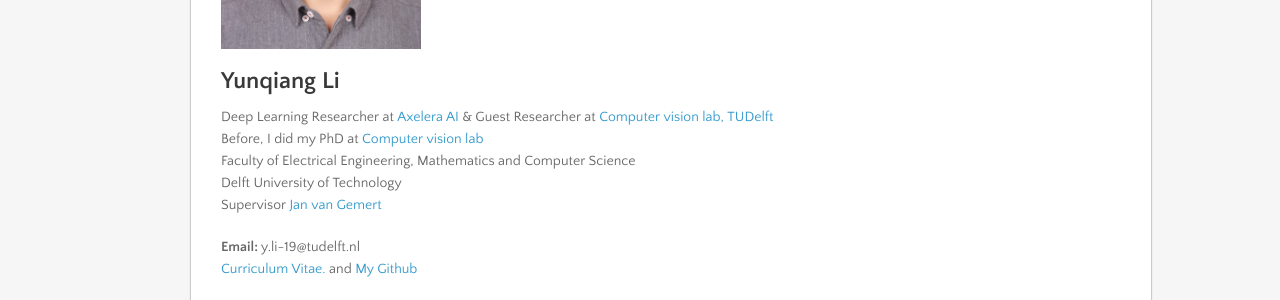
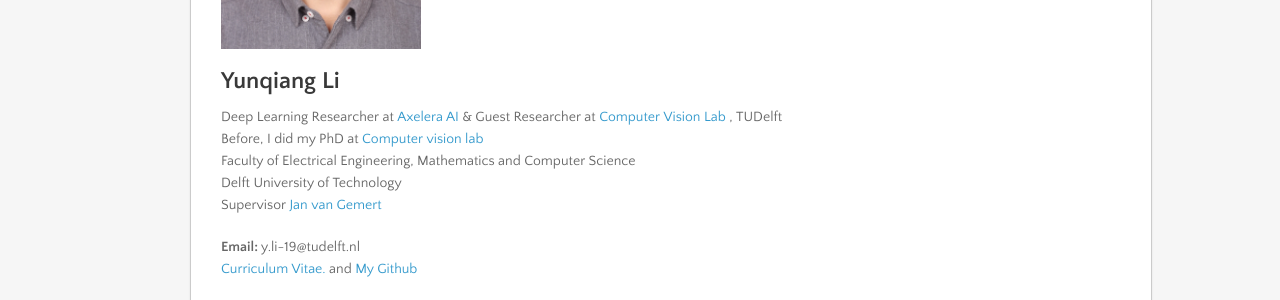
Before and after one commit to liyunqianggyn/liyunqianggyn.github.io, a Jekyll site: the page built from index.md, in a window 1280 px wide and 900 px high. Shown: the part 354-654 px from the top of the window. Built offline with Jekyll 4.4.1, drawn with Linux system fonts in a browser that asks for light colours; nearby versions of some CDN libraries; our own code applies the rules of GitHub Pages for plain Markdown files.

```diff
--- a/index.md
+++ b/index.md
@@ -2,7 +2,7 @@
 
 ## Yunqiang Li <br/>
 
-Deep Learning Researcher at <a href="https://www.axelera.ai/team/">Axelera AI</a>  & Guest Researcher at <a href="http://visionlab.tudelft.nl">Computer vision lab, TUDelft</a><br/>
+Deep Learning Researcher at <a href="https://www.axelera.ai/team/">Axelera AI</a>  & Guest Researcher at <a href="http://visionlab.tudelft.nl">Computer Vision Lab </a>, TUDelft<br/>
 Before, I did my PhD at <a href="http://visionlab.tudelft.nl">Computer vision lab</a><br/>
 Faculty of Electrical Engineering, Mathematics and Computer Science<br/>
 Delft University of Technology<br/>
```
